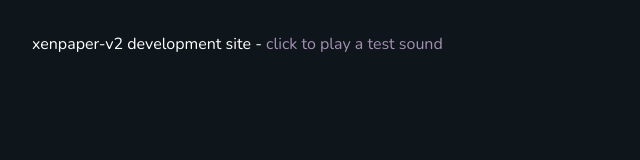
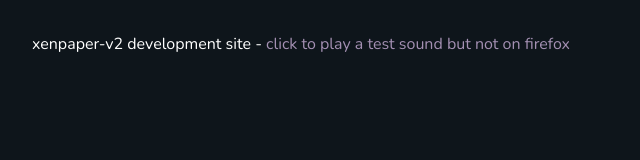
Before and after one commit to dxinteractive/xenpaper-v2, a React (Vite) app in the folder packages/site/: page / in a window 1280 px wide. Shown: the top 160 px of the page, without its empty margins (0-640 px from the left). Built offline with nearby package versions, Linux system fonts and the light colour scheme; a web font is replaced by a local one.

Commit message:
test content update

```diff
--- a/packages/site/src/main.tsx
+++ b/packages/site/src/main.tsx
@@ -28,7 +28,7 @@ function Main() {
     <div className={classes.main}>
       xenpaper-v2 development site -{" "}
       <a href="#" onClick={playTestSound}>
-        click to play a test sound
+        click to play a test sound but not on firefox
       </a>
     </div>
   );
```
